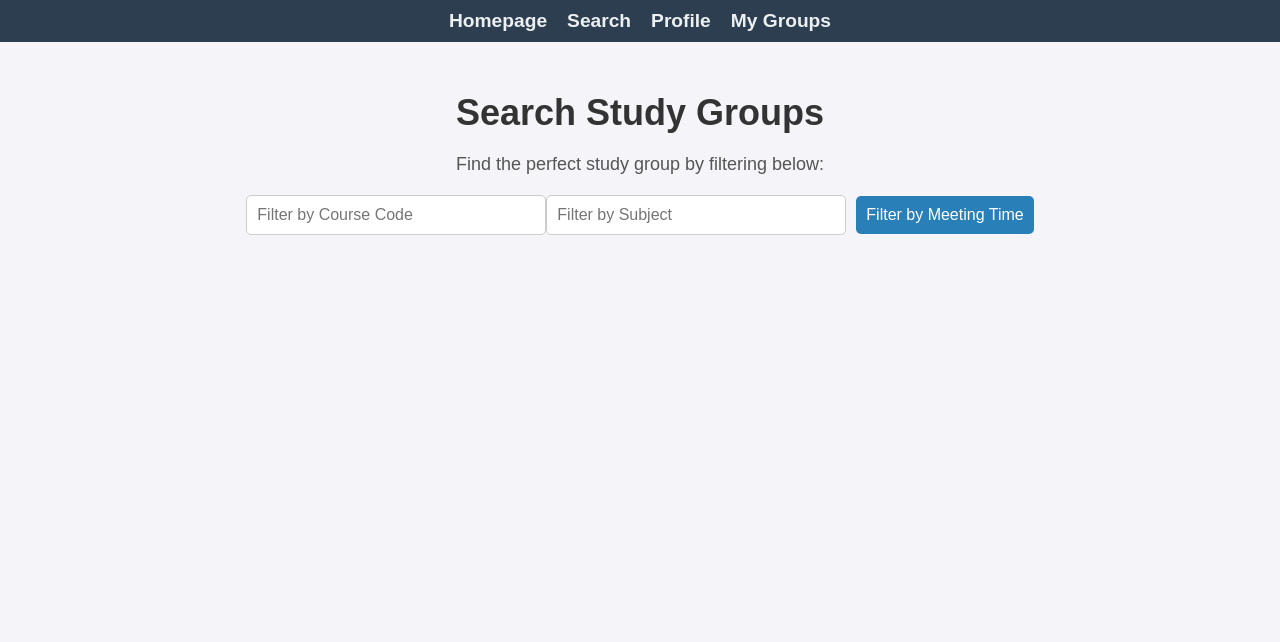
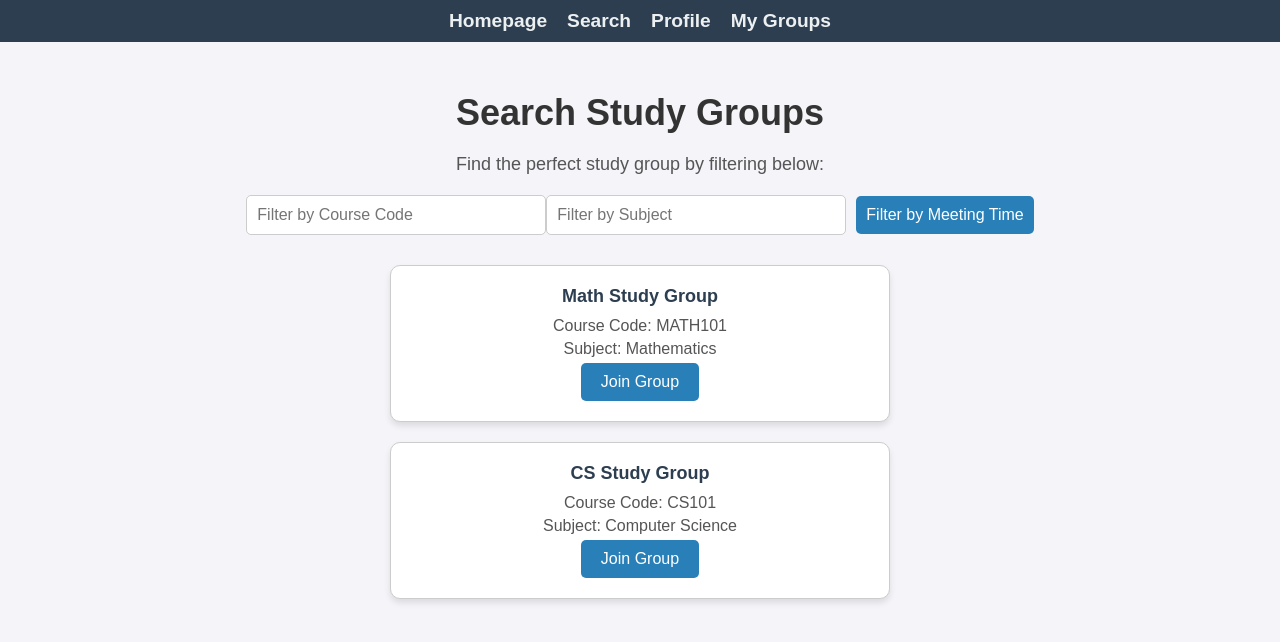
Before and after one commit to cs411-alawini/fa24-cs411-team034-CursedQueries, a React (Create React App) app in the folder src/frontend/: page /search in a window 1280 px wide. Shown: the top 642 px of the page. Built offline with nearby package versions, Linux system fonts and the light colour scheme.

Commit message:
"added join group features in Search"

```diff
--- a/src/frontend/src/App.css
+++ b/src/frontend/src/App.css
@@ -86,6 +86,51 @@
     color: #555;
   }
 
+  .group-results {
+    display: flex;
+    flex-direction: column;
+    align-items: center;
+    margin-top: 20px;
+  }
+
+  .group-card {
+    background: #ffffff;
+    border: 1px solid #ccc;
+    border-radius: 10px;
+    padding: 20px;
+    margin: 10px 0;
+    width: 80%;
+    max-width: 500px;
+    box-shadow: 0 4px 6px rgba(0, 0, 0, 0.1);
+    text-align: center;
+  }
+
+  .group-card h3 {
+    margin-bottom: 10px;
+    font-size: 18px;
+    color: #2c3e50;
+  }
+
+  .group-card p {
+    margin: 5px 0;
+    font-size: 16px;
+    color: #555;
+  }
+
+  .group-card button {
+    padding: 10px 20px;
+    background-color: #2980b9;
+    color: white;
+    border: none;
+    border-radius: 5px;
+    cursor: pointer;
+    font-size: 16px;
+  }
+
+  .group-card button:hover {
+    background-color: #3498db;
+  }
+
     /* MyGroups Styles */
   .mygroups {
     text-align: center;
--- a/src/frontend/src/pages/Search.js
+++ b/src/frontend/src/pages/Search.js
@@ -5,6 +5,23 @@ import TimeWidget from "../components/TimeWidget"; // Adjust the path as needed
 
 const Search = () => {
   const [isWidgetOpen, setIsWidgetOpen] = useState(false);
+  const [groups, setGroups] = useState([
+    {
+      id: "1",
+      name: "Math Study Group",
+      courseCode: "MATH101",
+      subject: "Mathematics",
+      members: ["user123", "user456"],
+    },
+    {
+      id: "2",
+      name: "CS Study Group",
+      courseCode: "CS101",
+      subject: "Computer Science",
+      members: ["user789"],
+    },
+  ]); // Replace with API data
+  const [currentUser] = useState("user123"); // Replace with authentication logic
 
   const toggleTimeSlot = (day, time) => {
     console.log(`Toggled ${time} on ${day}`);
@@ -12,6 +29,28 @@ const Search = () => {
 
   const clearFilters = () => {
     console.log("Cleared filters");
+  };
+
+  const handleJoinGroup = (groupId) => {
+    const group = groups.find((g) => g.id === groupId);
+    if (!currentUser) {
+      alert("You must be logged in to join a group.");
+      return;
+    }
+
+    if (group.members.includes(currentUser)) {
+      alert("You are already part of this group.");
+      return;
+    }
+
+    // Update group members (Replace this with an API call)
+    const updatedGroups = groups.map((g) =>
+      g.id === groupId
+        ? { ...g, members: [...g.members, currentUser] }
+        : g
+    );
+    setGroups(updatedGroups);
+    alert(`Successfully joined the group: ${group.name}`);
   };
 
   return (
@@ -32,6 +71,18 @@ const Search = () => {
           closeWidget={() => setIsWidgetOpen(false)}
         />
       )}
+
+      {/* Display Group Results */}
+      <div className="group-results">
+        {groups.map((group) => (
+          <div key={group.id} className="group-card">
+            <h3>{group.name}</h3>
+            <p>Course Code: {group.courseCode}</p>
+            <p>Subject: {group.subject}</p>
+            <button onClick={() => handleJoinGroup(group.id)}>Join Group</button>
+          </div>
+        ))}
+      </div>
     </div>
   );
 };
```
